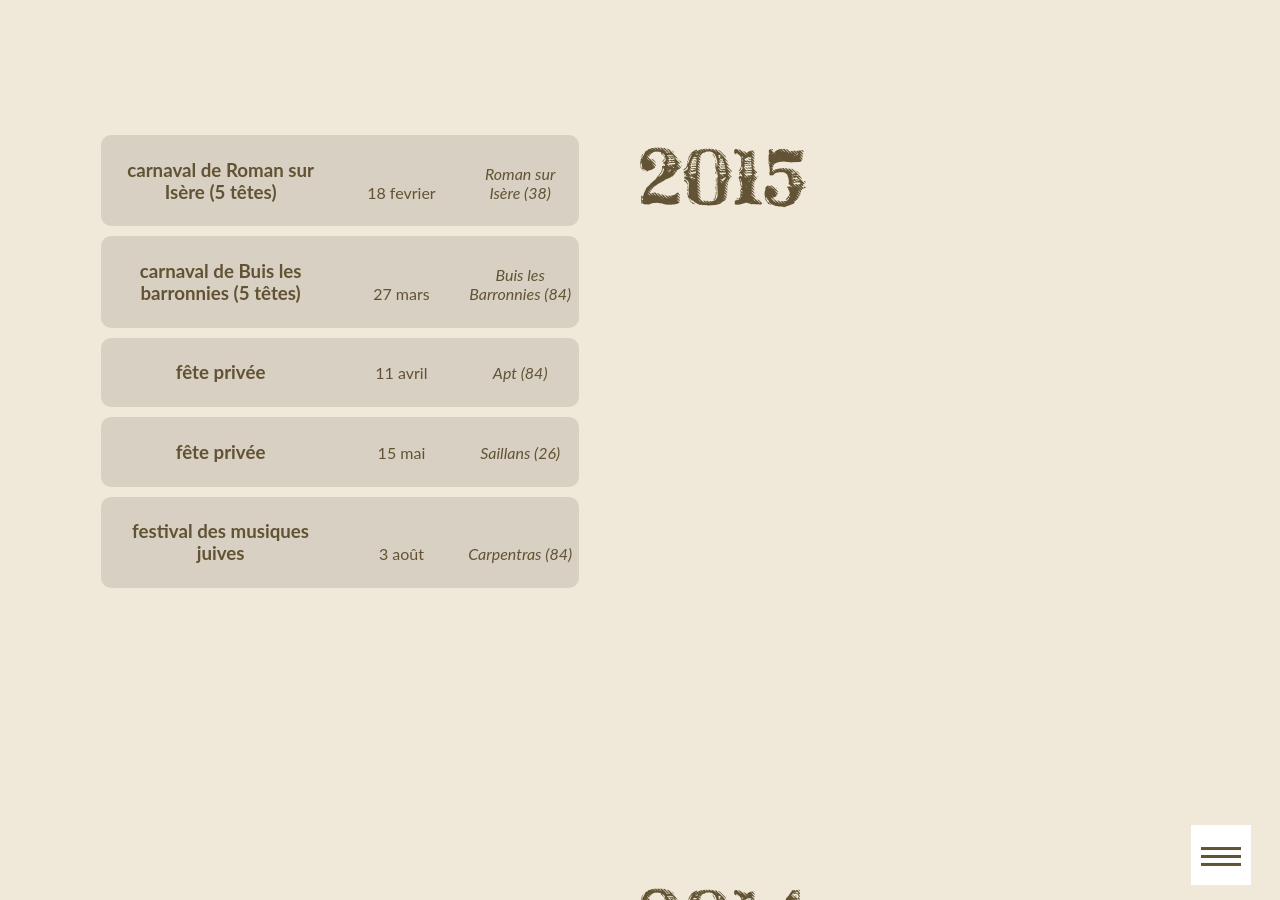
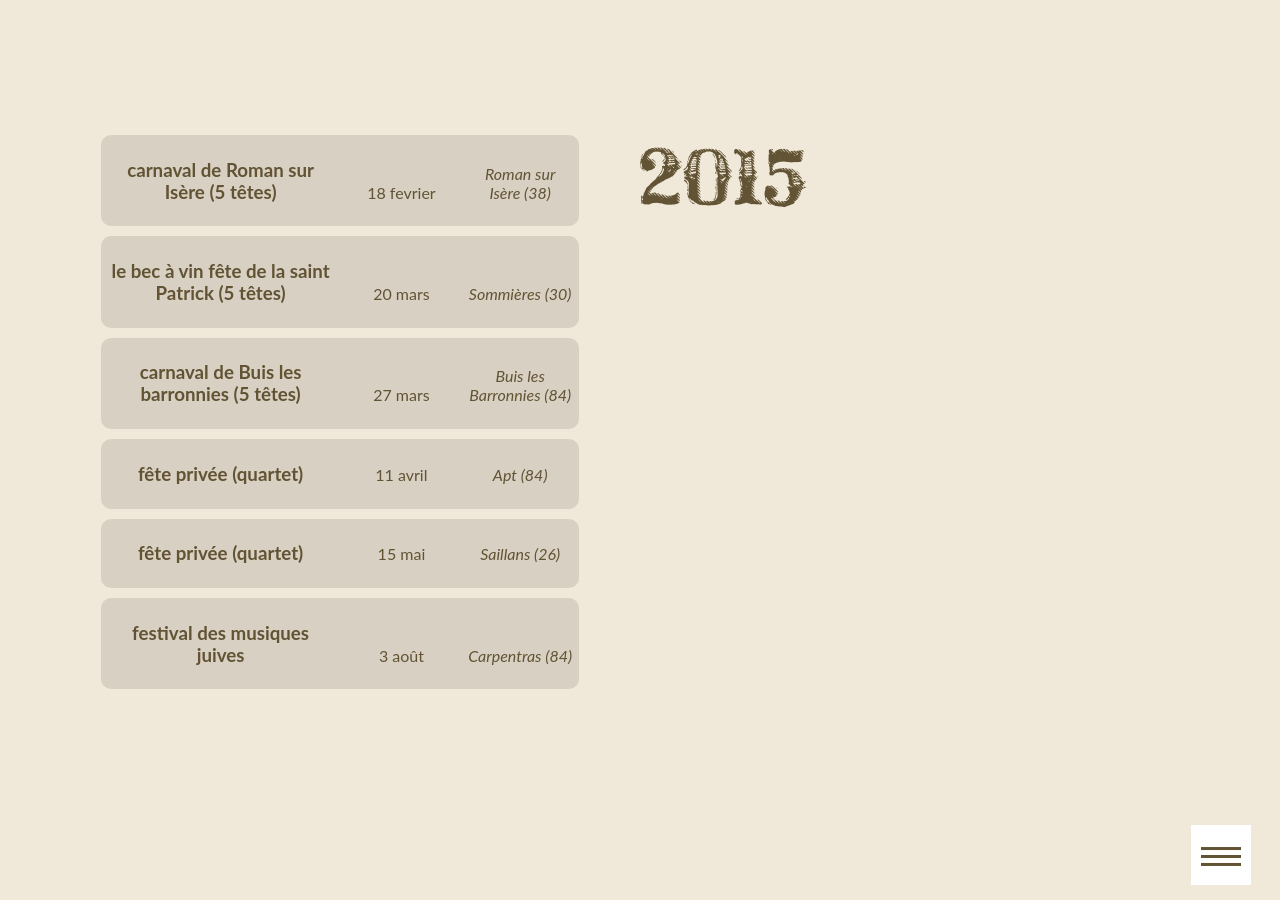
Before and after one commit to ftmftrs/ftmftrs.github.io, a Jekyll site: the page built from concert/index.html, in a window 1280 px wide and 900 px high, scrolled down 763 px. Built offline with Jekyll 4.4.1, drawn with Linux system fonts in a browser that asks for light colours; Markdown is read by kramdown in place of the engine named in the settings; comment, search, counter and statistics services are not loaded.

Commit message:
Update concerts.yml

```diff
--- a/_data/concerts.yml
+++ b/_data/concerts.yml
@@ -4,15 +4,19 @@
   date: 18 fevrier
   address: Roman sur Isère (38)
 
+- title: le bec à vin fête de la saint Patrick (5 têtes)
+  date: 20 mars
+  address: Sommières (30)
+
 - title: carnaval de Buis les barronnies (5 têtes)
   date: 27 mars
   address: Buis les Barronnies (84)
 
-- title: fête privée
+- title: fête privée (quartet)
   date: 11 avril
   address: Apt (84)
 
-- title: fête privée
+- title: fête privée (quartet)
   date: 15 mai
   address: Saillans (26)
 
```
